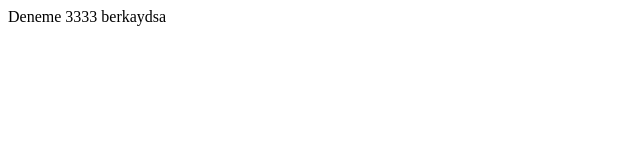
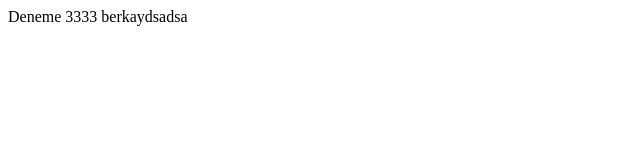
Before and after one commit to bberkaysari/YMGTrain, a plain HTML site: page index.html in a window 1280 px wide. Shown: the full height of the page, 0-640 px from the left. Drawn offline with Linux system fonts and the light colour scheme.

Commit message:
beafdvsa

```diff
--- a/index.html
+++ b/index.html
@@ -2,7 +2,7 @@
 <html>
     <head>
         <body>
-            Deneme 3333 berkaydsa
+            Deneme 3333 berkaydsadsa
         </body>
     </head>
 </html>
```
